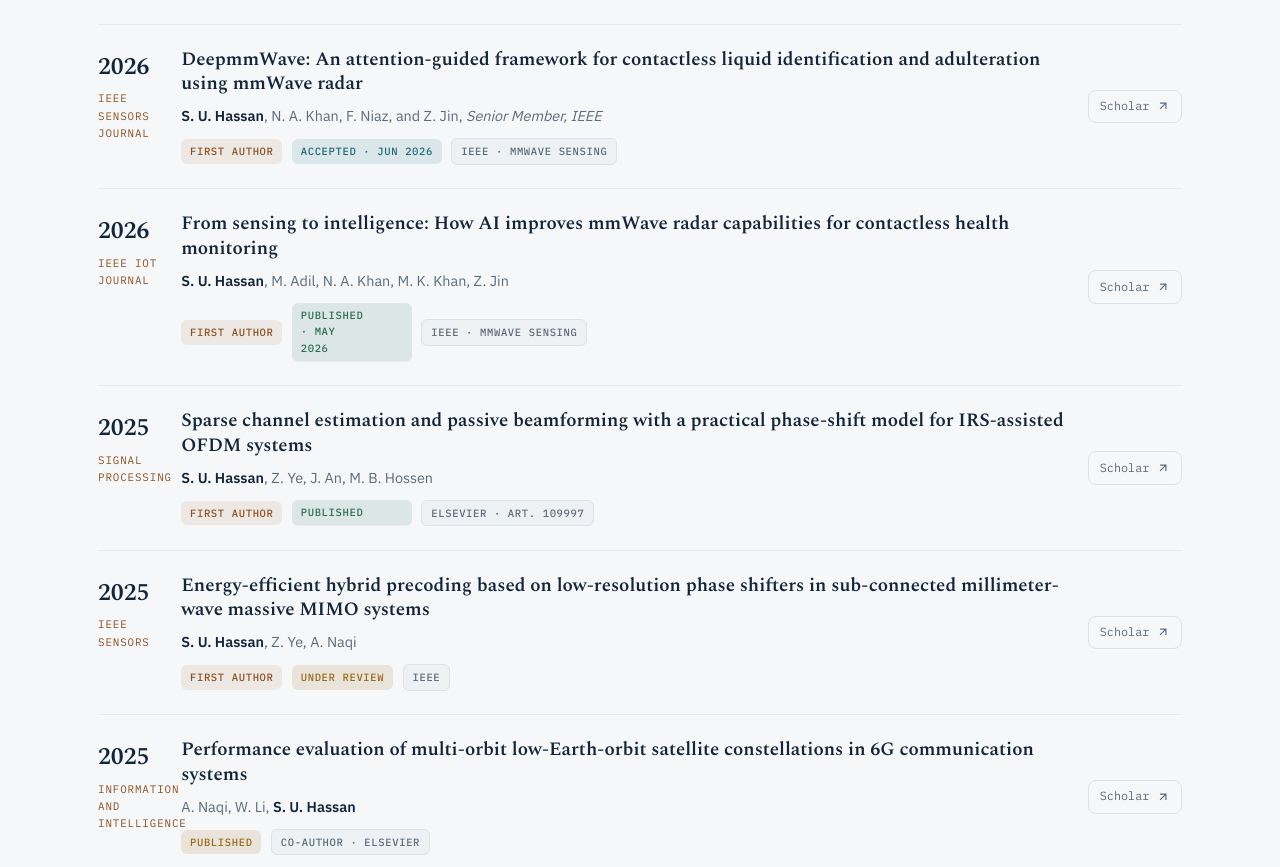
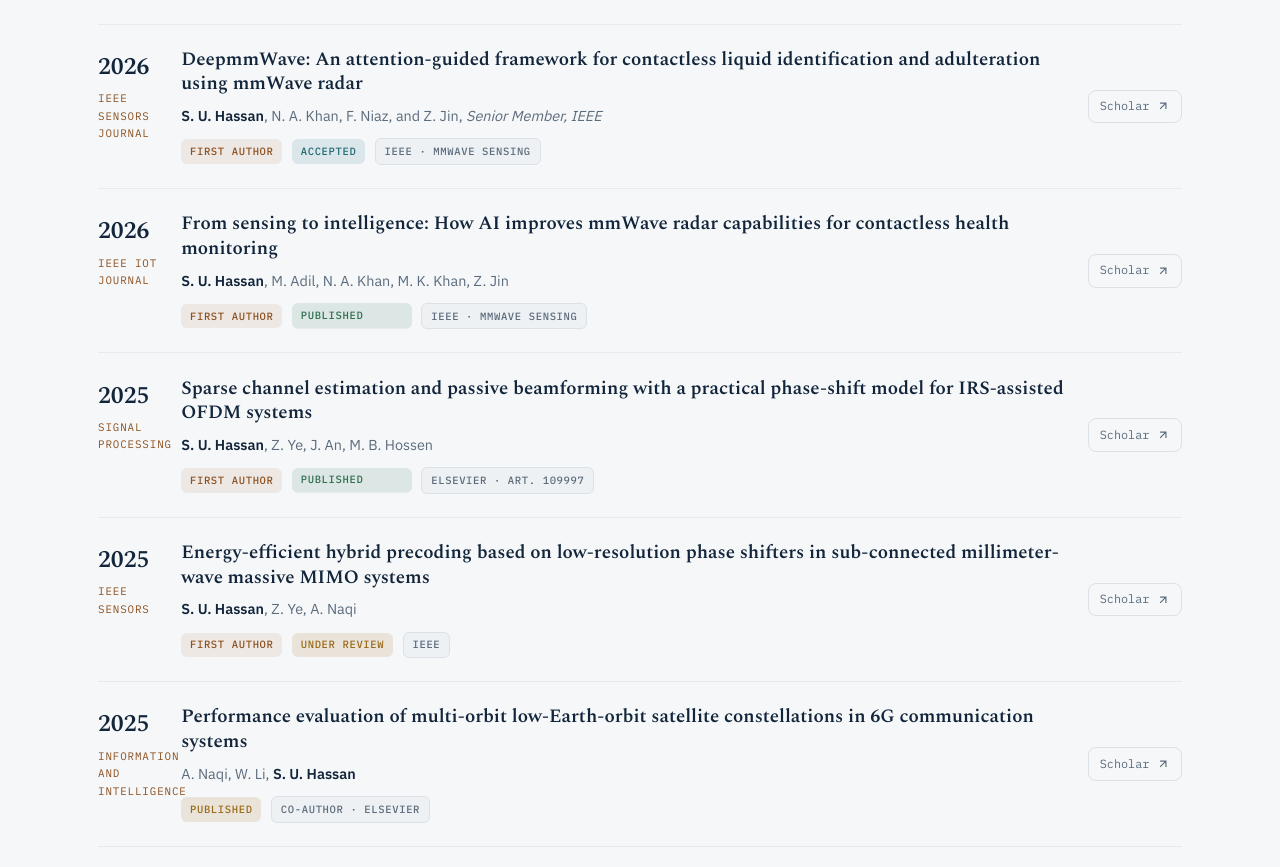
Before and after one commit to HassanBangash/Drhassan, a plain HTML site: page index.html in a window 1280 px wide. Shown: the part 2100-2967 px from the top of the page. Drawn offline with nearby package versions, Linux system fonts and the light colour scheme.

Commit message:
Update index.html

```diff
--- a/index.html
+++ b/index.html
@@ -492,7 +492,7 @@
           <div class="pub-authors"><b>S. U. Hassan</b>, N. A. Khan, F. Niaz, and Z. Jin, <i>Senior Member, IEEE</i></div>
           <div class="pub-meta">
             <span class="badge first">First author</span>
-            <span class="badge acc">Accepted · Jun 2026</span>
+            <span class="badge acc">Accepted </span>
             <span class="badge lead">IEEE · mmWave sensing</span>
           </div>
         </div>
@@ -508,7 +508,7 @@
           <div class="pub-authors"><b>S. U. Hassan</b>, M. Adil, N. A. Khan, M. K. Khan, Z. Jin</div>
           <div class="pub-meta">
             <span class="badge first">First author</span>
-            <span class="badge pub">Published · May 2026</span>
+            <span class="badge pub">Published </span>
             <span class="badge lead">IEEE · mmWave sensing</span>
           </div>
         </div>
```
